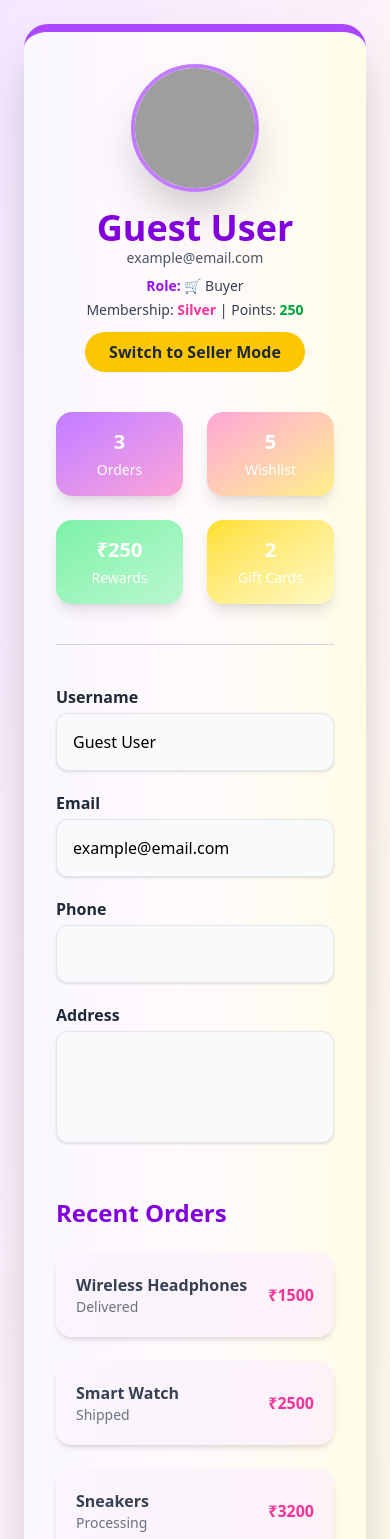
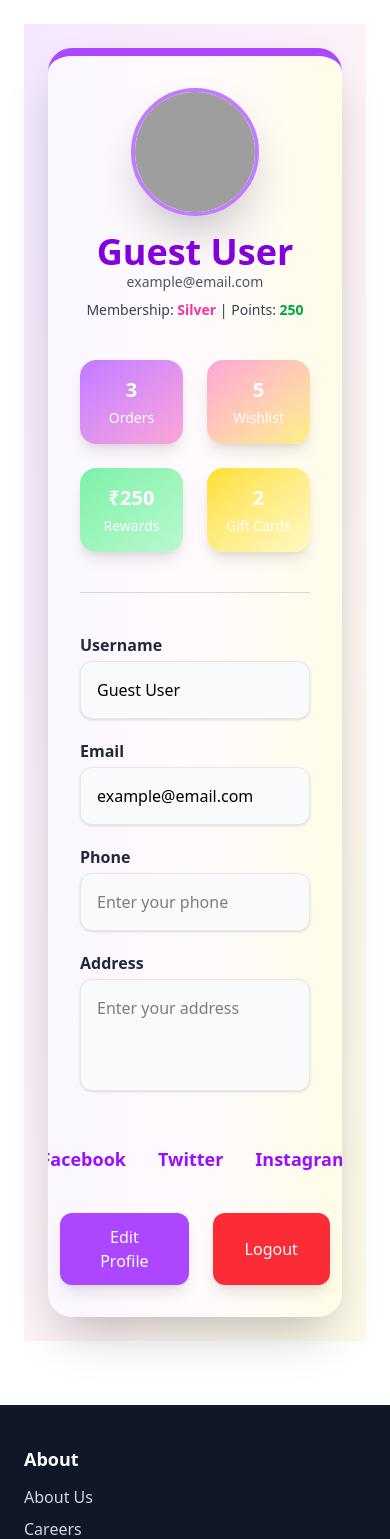
Before and after one commit to thupallianil/flipcart2, a React (Vite) app: page /profile in a window 390 px wide. Shown: the top 1539 px of the page. Built offline with nearby package versions, Linux system fonts and the light colour scheme; grey boxes are pictures that could not be loaded.

Commit message:
src/components and page

```diff
--- a/src/App.jsx
+++ b/src/App.jsx
@@ -1,6 +1,6 @@
 // src/App.jsx
 import React, { useState } from "react";
-import { BrowserRouter as Router, Routes, Route } from "react-router-dom";
+import { BrowserRouter as Router, Routes, Route, Navigate } from "react-router-dom";
 
 // Components
 import Header from "./components/Header";
@@ -8,62 +8,75 @@ import Footer from "./components/Footer";
 import MyProfile from "./components/MyProfile";
 
 // Pages
+import Welcome from "./Pages/Welcome";
 import Home from "./Pages/Home";
 import ProductDetails from "./Pages/ProductDetails";
 import Cart from "./Pages/Cart";
 import Checkout from "./Pages/Checkout";
 import About from "./Pages/About";
-import Welcome from "./Pages/Welcome";
 import Electronics from "./Pages/Electronics";
 import Fashion from "./Pages/Fashion";
 import Beauty from "./Pages/Beauty";
 import Appliances from "./Pages/Appliances";
-import SellerDashboard from "./Pages/SellerDashboard"; // ✅ added
+import SellerDashboard from "./Pages/SellerDashboard";
+
+// Protected Route Component for Seller
+const SellerRoute = ({ children }) => {
+  const user = JSON.parse(localStorage.getItem("loggedInUser"));
+  return user?.role === "seller" ? children : <Navigate to="/" replace />;
+};
 
 function App() {
   const [showWelcome, setShowWelcome] = useState(true);
 
-  // ✅ Get logged-in user info
-  const user = JSON.parse(localStorage.getItem("loggedInUser"));
-
   return (
     <Router>
       {showWelcome ? (
-        // 👋 Show welcome screen first
         <Welcome onFinish={() => setShowWelcome(false)} />
       ) : (
-        <>
+        <div className="flex flex-col min-h-screen">
 
+          {/* Main Content */}
+          <main className="flex-1 p-6">
             <Routes>
-            {/* 🏠 Home */}
+              {/* Home */}
               <Route path="/" element={<Home />} />
 
-            {/* 📦 Product Details */}
+              {/* Product Details */}
               <Route path="/product/:id" element={<ProductDetails />} />
 
-            {/* 🛍️ Category Pages */}
+              {/* Category Pages */}
               <Route path="/products/Electronics/:subcategory" element={<Electronics />} />
               <Route path="/products/Fashion/:subcategory" element={<Fashion />} />
               <Route path="/products/Beauty/:subcategory" element={<Beauty />} />
               <Route path="/products/Appliances/:subcategory" element={<Appliances />} />
 
-            {/* 🛒 Cart / Checkout / About */}
+              {/* Cart / Checkout / About */}
               <Route path="/cart" element={<Cart />} />
               <Route path="/checkout" element={<Checkout />} />
               <Route path="/about" element={<About />} />
 
-            {/* 👤 Profile */}
+              {/* Profile */}
               <Route path="/profile" element={<MyProfile />} />
 
-            {/* 🧰 Seller Dashboard (Only visible if seller) */}
-            {user?.role === "seller" && (
-              <Route path="/seller" element={<SellerDashboard />} />
-            )}
+              {/* Seller Dashboard (protected) */}
+              <Route
+                path="/seller"
+                element={
+                  <SellerRoute>
+                    <SellerDashboard />
+                  </SellerRoute>
+                }
+              />
+
+              {/* Fallback route */}
+              <Route path="*" element={<Navigate to="/" replace />} />
             </Routes>
+          </main>
 
-          {/* 🦶 Footer for all pages */}
+          {/* Footer */}
           <Footer />
-        </>
+        </div>
       )}
     </Router>
   );
--- a/src/components/Footer.jsx
+++ b/src/components/Footer.jsx
@@ -1,5 +1,6 @@
 // src/components/Footer.jsx
 import React from "react";
+import { Link } from "react-router-dom";
 import {
   Facebook,
   Twitter,
@@ -14,31 +15,30 @@ const Footer = () => {
   return (
     <footer className="bg-gray-900 text-gray-300 mt-10">
       <div className="max-w-7xl mx-auto px-6 py-10 grid grid-cols-1 md:grid-cols-4 gap-8">
-        {/* --- About --- */}
+        {/* About */}
         <div>
           <h3 className="text-white text-lg font-semibold mb-3">About</h3>
           <ul className="space-y-2">
-            <li><a href="#" className="hover:text-blue-400">Contact Us</a></li>
-            <li><a href="#" className="hover:text-blue-400">About Us</a></li>
+            <li><Link to="/about" className="hover:text-blue-400">About Us</Link></li>
             <li><a href="#" className="hover:text-blue-400">Careers</a></li>
             <li><a href="#" className="hover:text-blue-400">Flipkart Stories</a></li>
             <li><a href="#" className="hover:text-blue-400">Press</a></li>
           </ul>
         </div>
 
-        {/* --- Help --- */}
+        {/* Customer Service */}
         <div>
-          <h3 className="text-white text-lg font-semibold mb-3">Help</h3>
+          <h3 className="text-white text-lg font-semibold mb-3">Customer Service</h3>
           <ul className="space-y-2">
-            <li><a href="#" className="hover:text-blue-400">Payments</a></li>
-            <li><a href="#" className="hover:text-blue-400">Shipping</a></li>
-            <li><a href="#" className="hover:text-blue-400">Cancellation & Returns</a></li>
-            <li><a href="#" className="hover:text-blue-400">FAQ</a></li>
-            <li><a href="#" className="hover:text-blue-400">Report Infringement</a></li>
+            <li><Link to="/payments" className="hover:text-blue-400">Payments</Link></li>
+            <li><Link to="/shipping" className="hover:text-blue-400">Shipping</Link></li>
+            <li><Link to="/cancellation" className="hover:text-blue-400">Cancellation & Returns</Link></li>
+            <li><Link to="/faq" className="hover:text-blue-400">FAQ</Link></li>
+            <li><Link to="/report" className="hover:text-blue-400">Report Infringement</Link></li>
           </ul>
         </div>
 
-        {/* --- Policy --- */}
+        {/* Policy */}
         <div>
           <h3 className="text-white text-lg font-semibold mb-3">Policy</h3>
           <ul className="space-y-2">
@@ -50,18 +50,18 @@ const Footer = () => {
           </ul>
         </div>
 
-        {/* --- Contact --- */}
+        {/* Contact */}
         <div>
           <h3 className="text-white text-lg font-semibold mb-3">Contact</h3>
           <ul className="space-y-2">
             <li className="flex items-center gap-2">
-              <MapPin size={18} /> Hyderabad, India
+              <MapPin size={18} /> Andhra Pradesh, India
             </li>
             <li className="flex items-center gap-2">
               <Mail size={18} /> support@flipkartclone.com
             </li>
             <li className="flex items-center gap-2">
-              <Phone size={18} /> +91 98765 43210
+              <Phone size={18} /> +91 6303068697
             </li>
           </ul>
           <div className="flex gap-4 mt-4">
@@ -73,7 +73,7 @@ const Footer = () => {
         </div>
       </div>
 
-      {/* --- Bottom Bar --- */}
+      {/* Bottom Bar */}
       <div className="border-t border-gray-700 py-4 text-center text-sm text-gray-400">
         © {new Date().getFullYear()} Flipkart Clone — Designed by <span className="text-blue-400 font-semibold">Anil Thupalli</span>
       </div>
--- a/src/components/Myprofile.jsx
+++ b/src/components/Myprofile.jsx
@@ -9,7 +9,6 @@ const MyProfile = () => {
       address: "",
       membership: "Silver",
       points: 250,
-      role: "buyer", // ✅ Added default role
     }
   );
 
@@ -24,17 +23,16 @@ const MyProfile = () => {
     setIsEditing(false);
   };
 
+  const handleLogout = () => {
+    localStorage.removeItem("loggedInUser");
+    window.location.reload();
+  };
+
   useEffect(() => {
+    if (user.username !== "Guest User") {
       localStorage.setItem("loggedInUser", JSON.stringify(user));
+    }
   }, [user]);
-
-  // ✅ Handle Role Toggle (Buyer / Seller)
-  const toggleRole = () => {
-    const newRole = user.role === "buyer" ? "seller" : "buyer";
-    const updatedUser = { ...user, role: newRole };
-    setUser(updatedUser);
-    localStorage.setItem("loggedInUser", JSON.stringify(updatedUser));
-  };
 
   return (
     <div className="min-h-screen bg-gradient-to-br from-purple-100 via-pink-50 to-yellow-50 flex justify-center items-center p-6">
@@ -49,27 +47,17 @@ const MyProfile = () => {
             alt="User Avatar"
             className="w-32 h-32 rounded-full shadow-2xl border-4 border-purple-400 hover:scale-110 transition-transform duration-300"
           />
-          <h2 className="text-4xl font-extrabold text-purple-700 mt-4">{user.username}</h2>
+          <h2 className="text-4xl font-extrabold text-purple-700 mt-4">
+            {user.username}
+          </h2>
           <p className="text-gray-600 text-sm">{user.email}</p>
 
-          {/* ✅ Role Display */}
-          <p className="mt-2 text-sm text-gray-700">
-            <span className="font-semibold text-purple-600">Role:</span>{" "}
-            {user.role === "buyer" ? "🛒 Buyer" : "🏷️ Seller"}
-          </p>
-
-          <p className="mt-1 text-gray-700 text-sm">
-            Membership: <span className="font-semibold text-pink-500">{user.membership}</span> | Points:{" "}
+          <p className="mt-2 text-gray-700 text-sm">
+            Membership:{" "}
+            <span className="font-semibold text-pink-500">{user.membership}</span>{" "}
+            | Points:{" "}
             <span className="font-semibold text-green-600">{user.points}</span>
           </p>
-
-          {/* ✅ Switch Role Button */}
-          <button
-            onClick={toggleRole}
-            className="mt-3 bg-yellow-400 text-gray-800 px-6 py-2 rounded-full font-semibold hover:bg-yellow-500 transition-all"
-          >
-            Switch to {user.role === "buyer" ? "Seller" : "Buyer"} Mode
-          </button>
         </div>
 
         {/* Summary Cards */}
@@ -102,15 +90,20 @@ const MyProfile = () => {
             { label: "Address", name: "address", type: "textarea" },
           ].map((field, index) => (
             <div key={index}>
-              <label className="block text-gray-800 font-semibold mb-1">{field.label}</label>
+              <label className="block text-gray-800 font-semibold mb-1">
+                {field.label}
+              </label>
               {field.type === "textarea" ? (
                 <textarea
                   name={field.name}
                   value={user[field.name]}
                   onChange={handleChange}
                   disabled={!isEditing}
+                  placeholder={`Enter your ${field.name}`}
                   className={`w-full p-4 rounded-xl border focus:outline-none h-28 resize-none shadow-sm transition-all ${
-                    isEditing ? "border-pink-400 bg-white" : "border-gray-200 bg-gray-50"
+                    isEditing
+                      ? "border-pink-400 bg-white"
+                      : "border-gray-200 bg-gray-50"
                   }`}
                 />
               ) : (
@@ -120,52 +113,17 @@ const MyProfile = () => {
                   value={user[field.name]}
                   onChange={handleChange}
                   disabled={!isEditing}
+                  placeholder={`Enter your ${field.name}`}
                   className={`w-full p-4 rounded-xl border focus:outline-none shadow-sm transition-all ${
-                    isEditing ? "border-pink-400 bg-white" : "border-gray-200 bg-gray-50"
+                    isEditing
+                      ? "border-pink-400 bg-white"
+                      : "border-gray-200 bg-gray-50"
                   }`}
                 />
               )}
             </div>
           ))}
         </div>
-
-        {/* Recent Orders */}
-        {user.role === "buyer" && (
-          <div className="mt-12 relative z-10">
-            <h3 className="text-2xl font-bold text-purple-700 mb-6">Recent Orders</h3>
-            <div className="grid grid-cols-1 sm:grid-cols-2 gap-6">
-              {[
-                { name: "Wireless Headphones", price: "₹1500", status: "Delivered" },
-                { name: "Smart Watch", price: "₹2500", status: "Shipped" },
-                { name: "Sneakers", price: "₹3200", status: "Processing" },
-              ].map((order, idx) => (
-                <div
-                  key={idx}
-                  className="flex justify-between items-center bg-gradient-to-r from-purple-50 to-pink-50 p-5 rounded-2xl shadow-md hover:shadow-lg transition-all"
-                >
-                  <div>
-                    <p className="font-semibold text-gray-700">{order.name}</p>
-                    <p className="text-gray-500 text-sm">{order.status}</p>
-                  </div>
-                  <p className="font-bold text-pink-500">{order.price}</p>
-                </div>
-              ))}
-            </div>
-          </div>
-        )}
-
-        {/* Seller View */}
-        {user.role === "seller" && (
-          <div className="mt-12 relative z-10">
-            <h3 className="text-2xl font-bold text-purple-700 mb-6">Seller Overview</h3>
-            <p className="text-gray-600 mb-4">
-              Welcome, <span className="font-semibold text-pink-500">{user.username}</span>! You can manage your products in the{" "}
-              <a href="/seller" className="text-purple-600 font-semibold hover:underline">
-                Seller Dashboard
-              </a>.
-            </p>
-          </div>
-        )}
 
         {/* Social Links */}
         <div className="mt-12 flex justify-center gap-8 relative z-10 text-lg font-semibold">
@@ -198,12 +156,20 @@ const MyProfile = () => {
               </button>
             </>
           ) : (
+            <>
               <button
                 onClick={() => setIsEditing(true)}
                 className="bg-purple-500 text-white px-10 py-3 rounded-xl hover:bg-purple-600 shadow-lg transition-all"
               >
                 Edit Profile
               </button>
+              <button
+                onClick={handleLogout}
+                className="bg-red-500 text-white px-8 py-3 rounded-xl hover:bg-red-600 shadow-lg transition-all"
+              >
+                Logout
+              </button>
+            </>
           )}
         </div>
       </div>
```
Also changed, not shown: src/components/Header.jsx (+67 -58 lines). Lines whose indentation alone changed are shown as unchanged.
